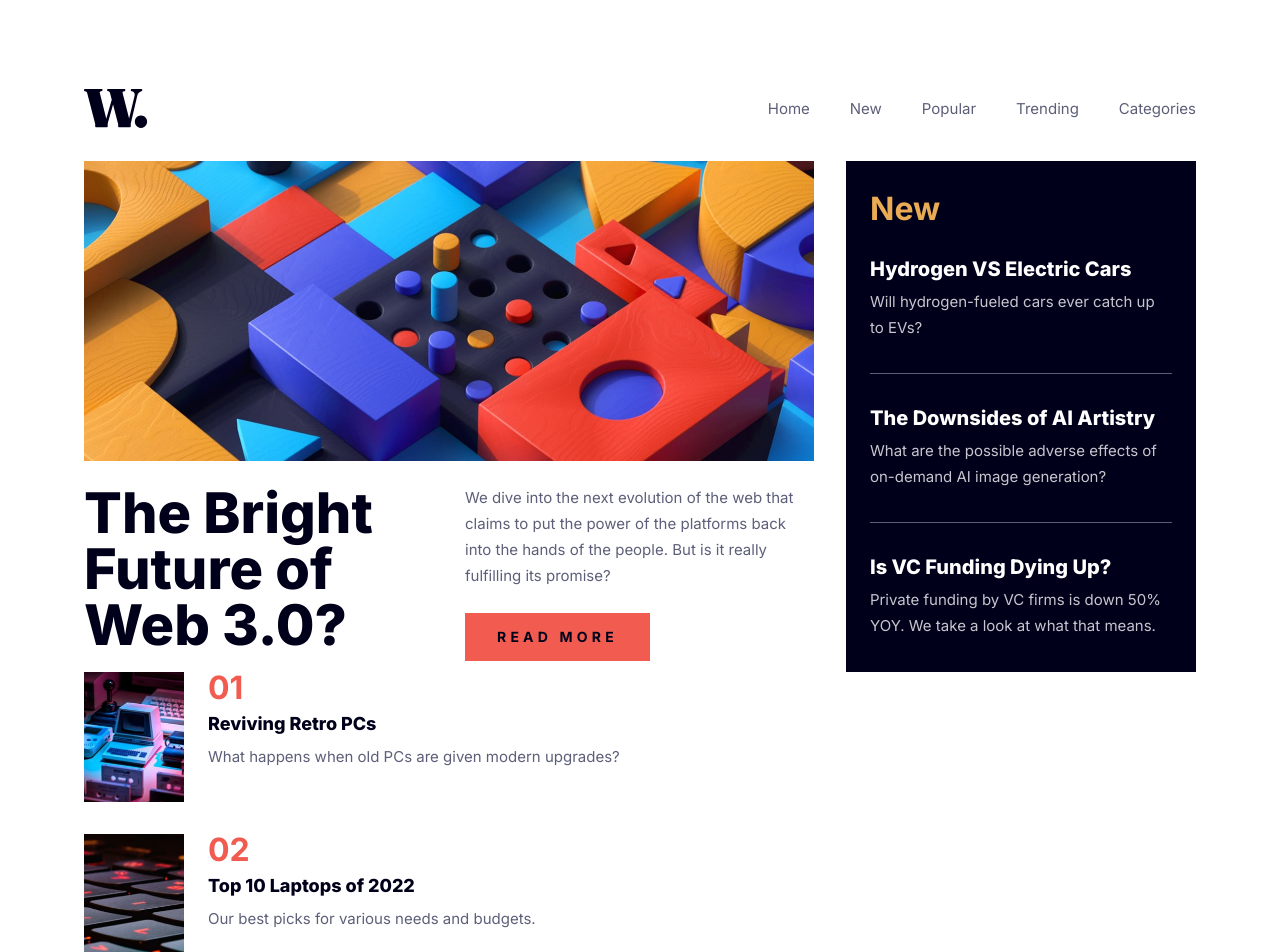
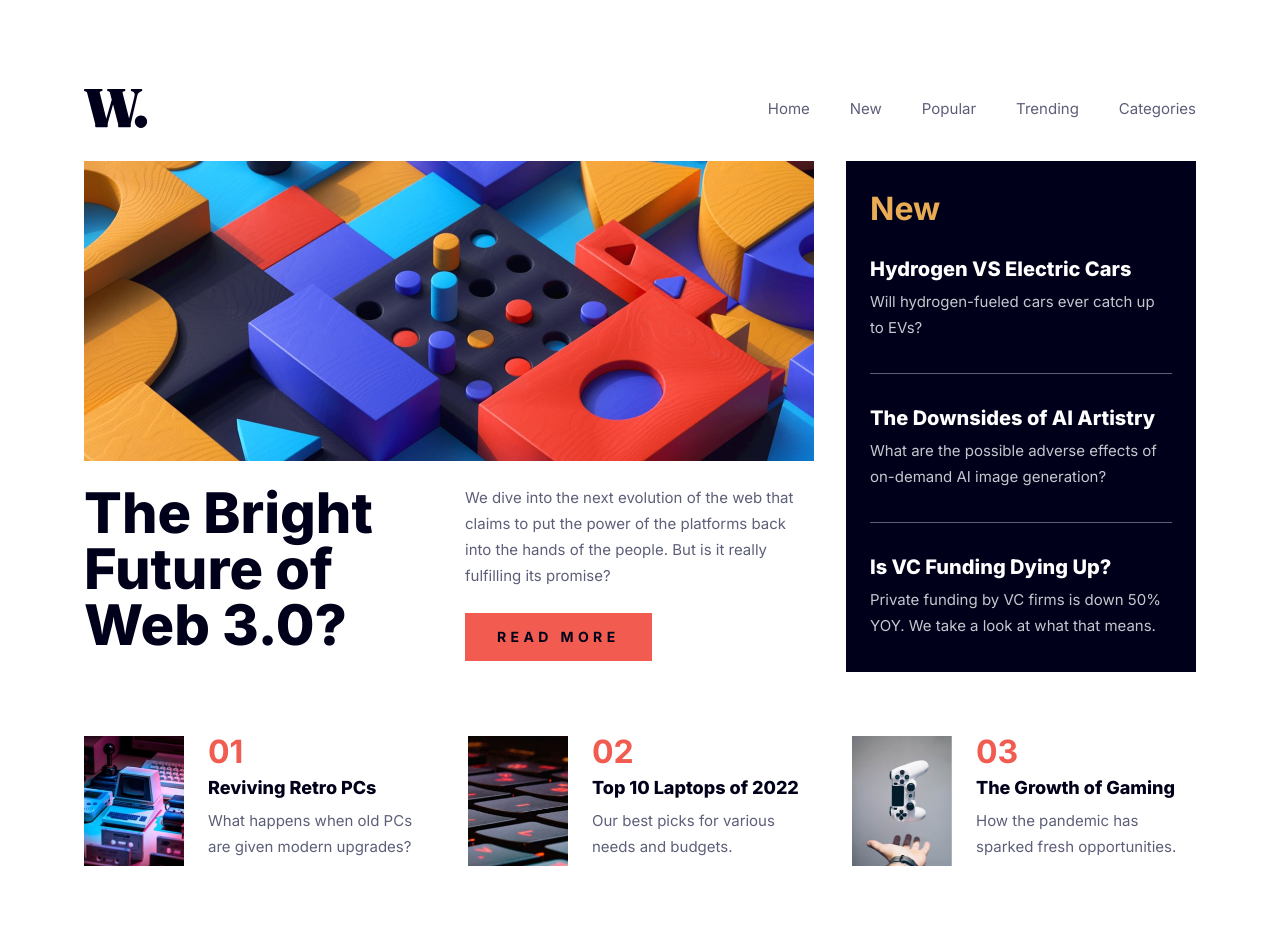
Before and after one commit to hectorlil48/fem-news-homepage, a React (Vite) app: page / in a window 1280 px wide. Shown: the top 952 px of the page. Built offline with nearby package versions, Linux system fonts and the light colour scheme.

Commit message:
Changed articles grid layout and gap at breakpoint

```diff
--- a/src/index.css
+++ b/src/index.css
@@ -56,7 +56,7 @@ button {
   --lh-loose: 1.72; /* preset 7 - 24px/14px */
 
   /* Letter Spacing */
-  --ls-7: 4.2px; /* only preset 7 has letter spacing */
+  --ls-7: 4.38px; /* only preset 7 has letter spacing */
 
   /* Font Weights */
   --fw-regular: 400;
@@ -93,6 +93,7 @@ body {
 }
 
 .articles {
+  margin: var(--spacing-800) auto 0;
   display: grid;
   grid-template-columns: 1fr;
   gap: var(--spacing-400);
@@ -104,7 +105,7 @@ body {
   }
 }
 
-@media (min-width: 1000px) {
+@media (min-width: 1024px) {
   body {
     padding-top: 89px;
   }
@@ -113,4 +114,14 @@ body {
     grid-template-columns: 1fr 350px;
     gap: var(--spacing-400);
   }
+
+  .articles {
+    grid-template-columns: repeat(3, 1fr);
+  }
 }
+
+@media (min-width: 1044px) {
+  .articles {
+    gap: var(--spacing-500);
+  }
+}
```
